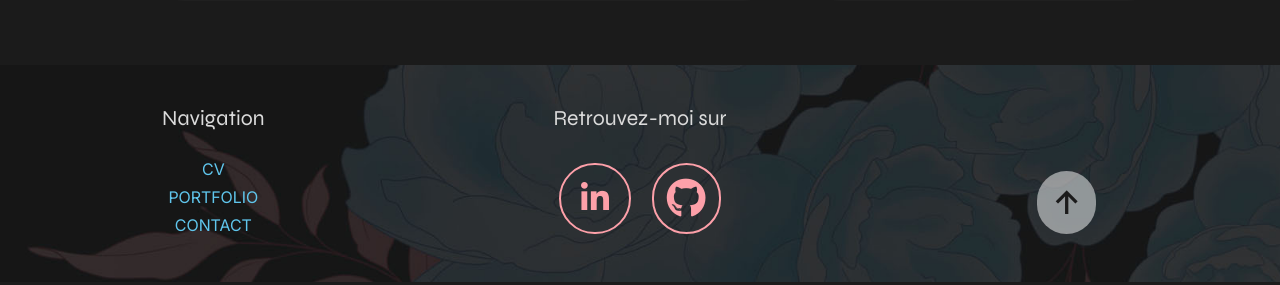
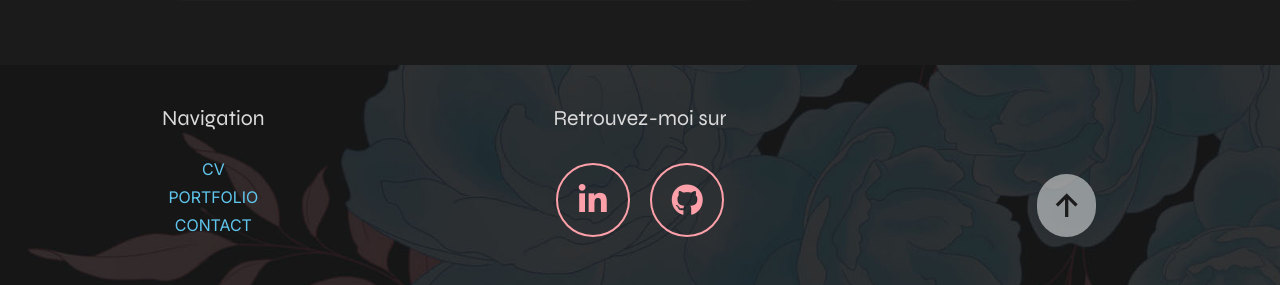
Before and after one commit to AdelinePat/portfolio, a PHP site: page / in a window 1280 px wide. Shown: the part 1516-1801 px from the top of the page. Run offline with PHP 8.4, Linux system fonts and the light colour scheme.

Commit message:
editing footer icon style

```diff
--- a/style.css
+++ b/style.css
@@ -770,50 +770,58 @@ body {
             }
 
             /* // Social media link in footer // */
+
+
+            p {
+                text-align: center;
+                a {
+                    display: inline-flex;
+                    justify-content: center;
+                    align-items: center;
+                    color: var(--secondary-color);
+                    background: none;
+                    border: 2px solid var(--secondary-color);
+                    border-radius: 60px;
+                    height: 70px;
+                    width: 70px;
+                    font-size: 24pt;
+
+                    margin: 8px;
+                    object-fit: cover;
+                    vertical-align: middle;
+                    transition: all 0.5s ease-in;
+
                     .fa-brands {
                         /* display: flex;
                         flex-direction: row;
                         justify-content: center;
                         align-items: center; */
-                color: var(--secondary-color);
-                background: none;
-                border: 2px solid var(--secondary-color);
-                border-radius: 60px;
+
                         /* height: 40px;
                         width: 30px; */
-                margin: 8px;
-                object-fit: cover;
-                vertical-align: middle;
-                transition: all 0.5s ease-in;
+
 
                         &:hover {
-                    color: var(--color2);
-                    background: var(--secondary-color);
-                    border: 2px solid var(--secondary-color);
-
                         }
                     }
 
                     .fa-github {
-                font-size: 30pt;
-                padding: 10pt;
+                        /* font-size: 30pt;
+                        padding: 10pt; */
 
 
                     }
 
                     .fa-linkedin-in {
-                font-size: 24pt;
-                /* padding: 16px 18px; */
-                padding: 13pt 15pt;
+                        /* font-size: 24pt;
+                        padding: 13pt 15pt; */
                     }
-
-            p {
-                text-align: center;
-                a {
-
 
                     &:hover {
                         /* opacity: 0.5; */
+                        color: var(--color2);
+                        background: var(--secondary-color);
+                        border: 2px solid var(--secondary-color);
                     }
                 }
             }
```
Lines whose indentation alone changed are shown as unchanged.
